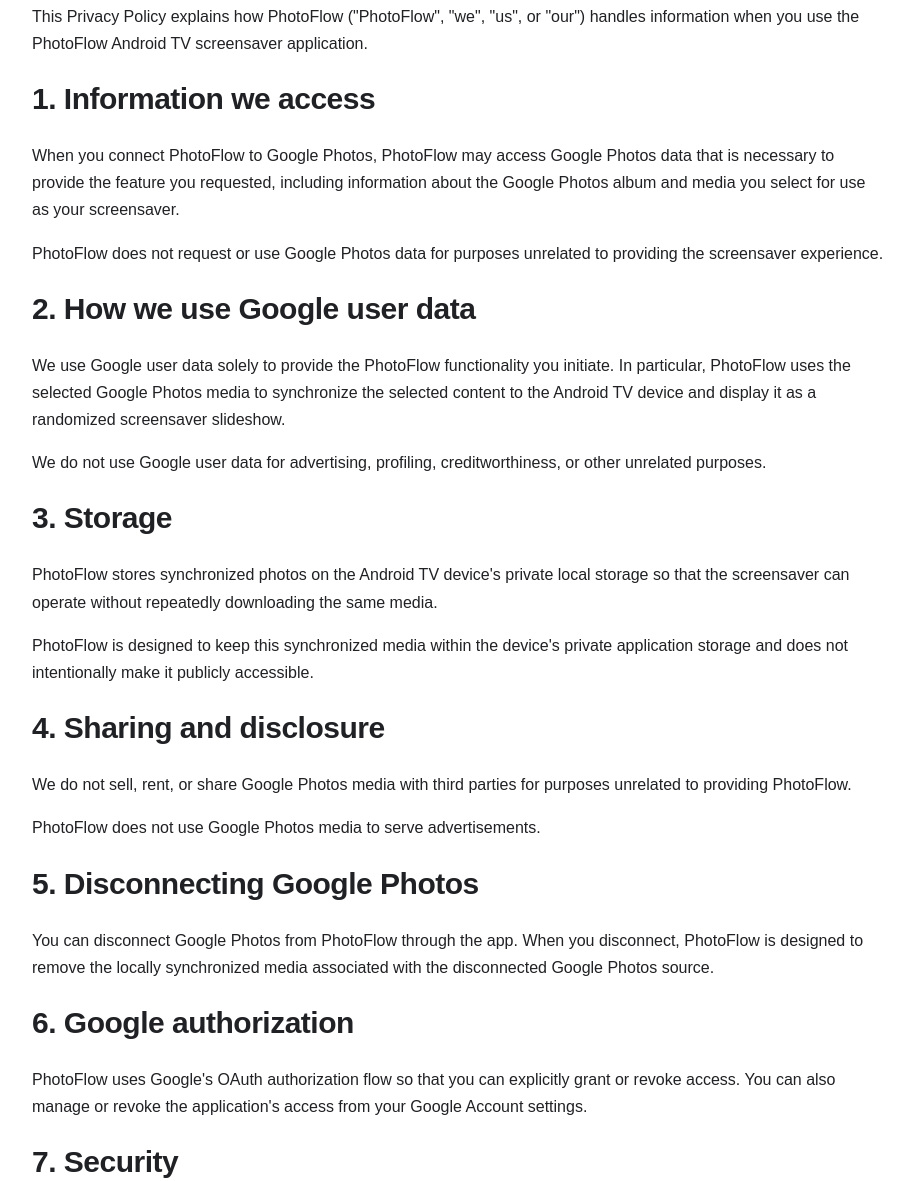
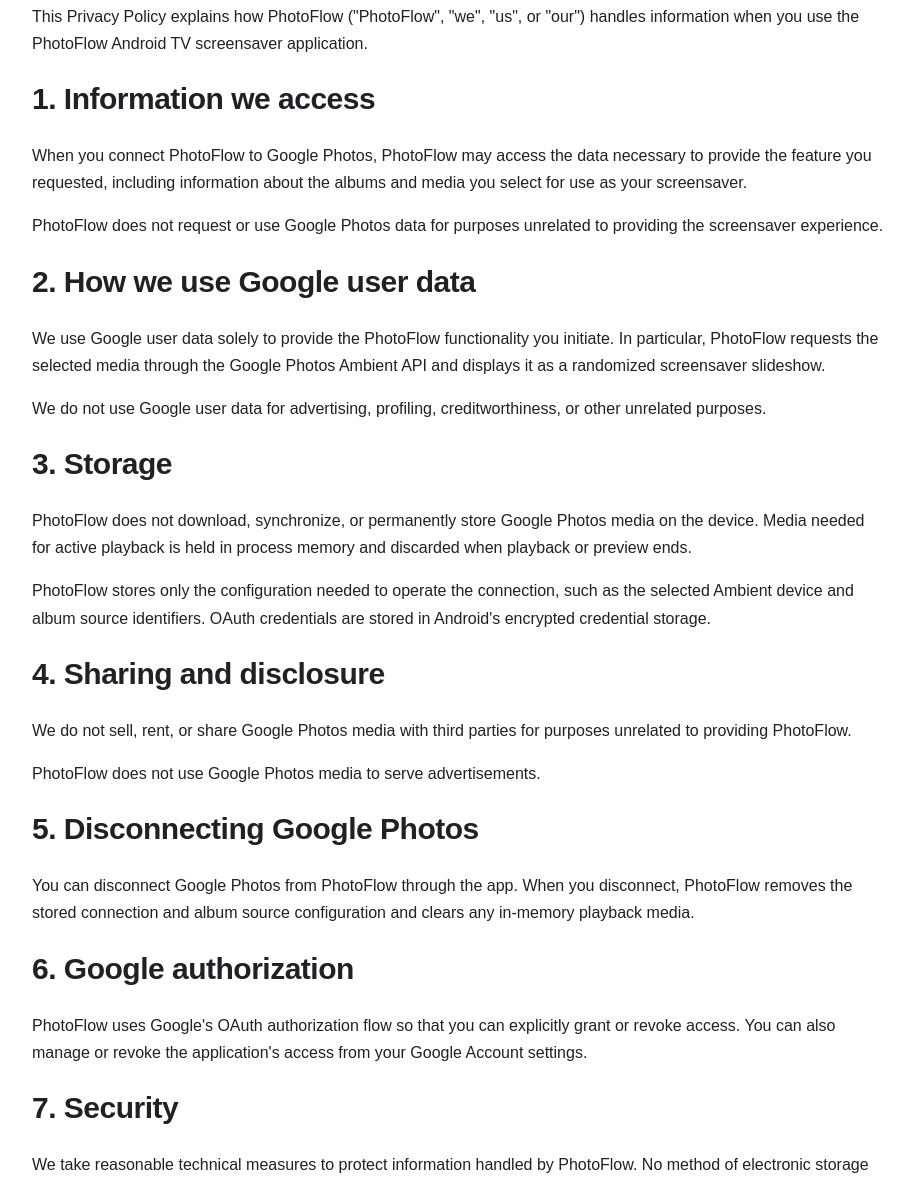
Before and after one commit to ehdrnsep2/PhotoFlowWeb, a plain HTML site: page privacy.html in a window 1280 px wide. Shown: the part 293-1474 px from the top of the page, without its empty margins (182-1095 px from the left). Drawn offline with Linux system fonts and the light colour scheme.

Commit message:
Align website with Ambient API memory-only playback

```diff
--- a/privacy.html
+++ b/privacy.html
@@ -4,7 +4,7 @@
 <meta charset="utf-8">
 <meta name="viewport" content="width=device-width, initial-scale=1">
 <title>Privacy Policy | PhotoFlow</title>
-<meta name="description" content="PhotoFlow is an Android TV screensaver that displays photos from a user's selected Google Photos album.">
+<meta name="description" content="Privacy Policy for PhotoFlow, an Android TV screensaver for user-selected Google Photos albums.">
 <link rel="stylesheet" href="style.css">
 </head>
 <body>
@@ -30,23 +30,23 @@
 <p>This Privacy Policy explains how PhotoFlow ("PhotoFlow", "we", "us", or "our") handles information when you use the PhotoFlow Android TV screensaver application.</p>
 
 <h2>1. Information we access</h2>
-<p>When you connect PhotoFlow to Google Photos, PhotoFlow may access Google Photos data that is necessary to provide the feature you requested, including information about the Google Photos album and media you select for use as your screensaver.</p>
+<p>When you connect PhotoFlow to Google Photos, PhotoFlow may access the data necessary to provide the feature you requested, including information about the albums and media you select for use as your screensaver.</p>
 <p>PhotoFlow does not request or use Google Photos data for purposes unrelated to providing the screensaver experience.</p>
 
 <h2>2. How we use Google user data</h2>
-<p>We use Google user data solely to provide the PhotoFlow functionality you initiate. In particular, PhotoFlow uses the selected Google Photos media to synchronize the selected content to the Android TV device and display it as a randomized screensaver slideshow.</p>
+<p>We use Google user data solely to provide the PhotoFlow functionality you initiate. In particular, PhotoFlow requests the selected media through the Google Photos Ambient API and displays it as a randomized screensaver slideshow.</p>
 <p>We do not use Google user data for advertising, profiling, creditworthiness, or other unrelated purposes.</p>
 
 <h2>3. Storage</h2>
-<p>PhotoFlow stores synchronized photos on the Android TV device's private local storage so that the screensaver can operate without repeatedly downloading the same media.</p>
-<p>PhotoFlow is designed to keep this synchronized media within the device's private application storage and does not intentionally make it publicly accessible.</p>
+<p>PhotoFlow does not download, synchronize, or permanently store Google Photos media on the device. Media needed for active playback is held in process memory and discarded when playback or preview ends.</p>
+<p>PhotoFlow stores only the configuration needed to operate the connection, such as the selected Ambient device and album source identifiers. OAuth credentials are stored in Android's encrypted credential storage.</p>
 
 <h2>4. Sharing and disclosure</h2>
 <p>We do not sell, rent, or share Google Photos media with third parties for purposes unrelated to providing PhotoFlow.</p>
 <p>PhotoFlow does not use Google Photos media to serve advertisements.</p>
 
 <h2>5. Disconnecting Google Photos</h2>
-<p>You can disconnect Google Photos from PhotoFlow through the app. When you disconnect, PhotoFlow is designed to remove the locally synchronized media associated with the disconnected Google Photos source.</p>
+<p>You can disconnect Google Photos from PhotoFlow through the app. When you disconnect, PhotoFlow removes the stored connection and album source configuration and clears any in-memory playback media.</p>
 
 <h2>6. Google authorization</h2>
 <p>PhotoFlow uses Google's OAuth authorization flow so that you can explicitly grant or revoke access. You can also manage or revoke the application's access from your Google Account settings.</p>
```
Also changed, not shown: index.html (+6 -5 lines), terms.html (+2 -2 lines), 1 other file.
